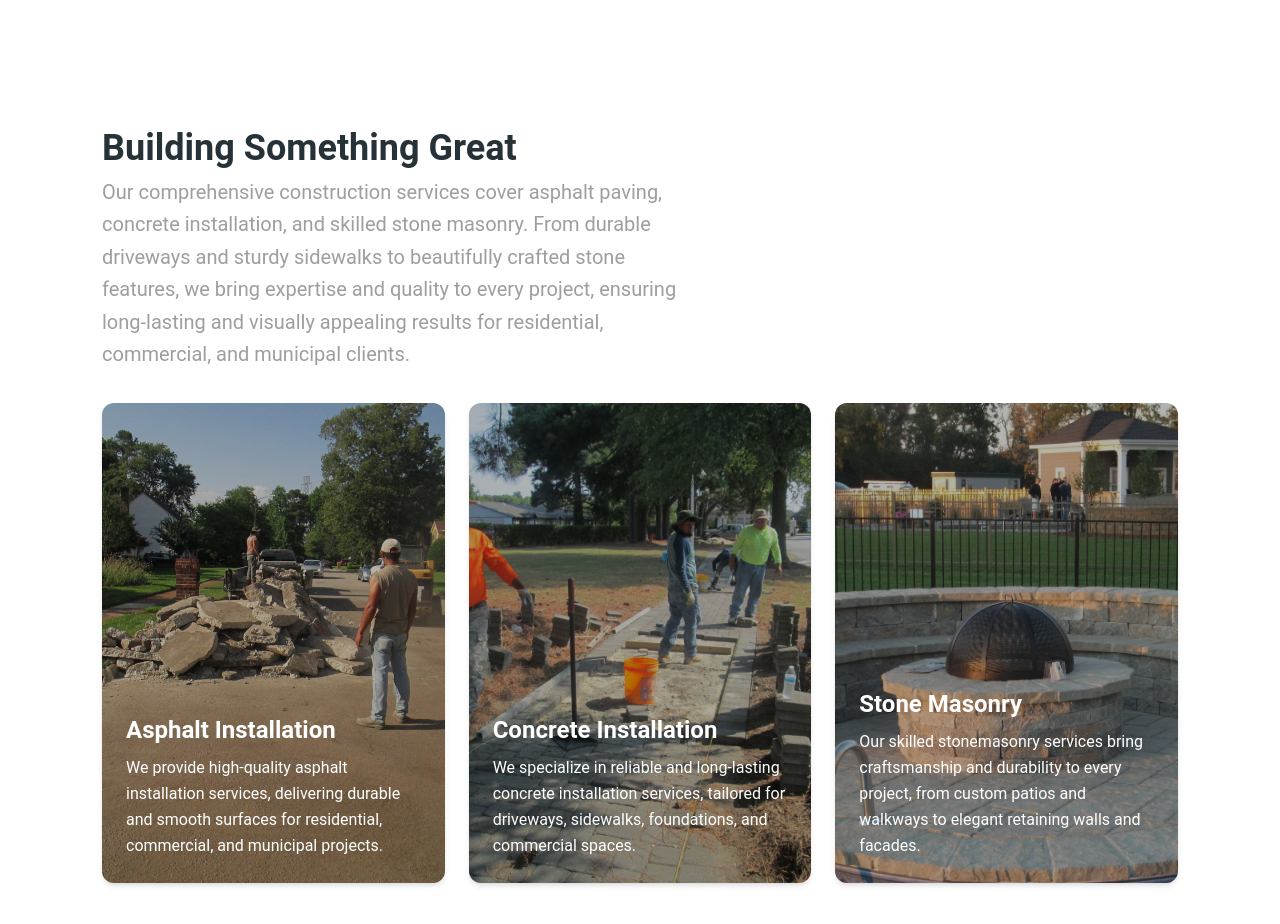
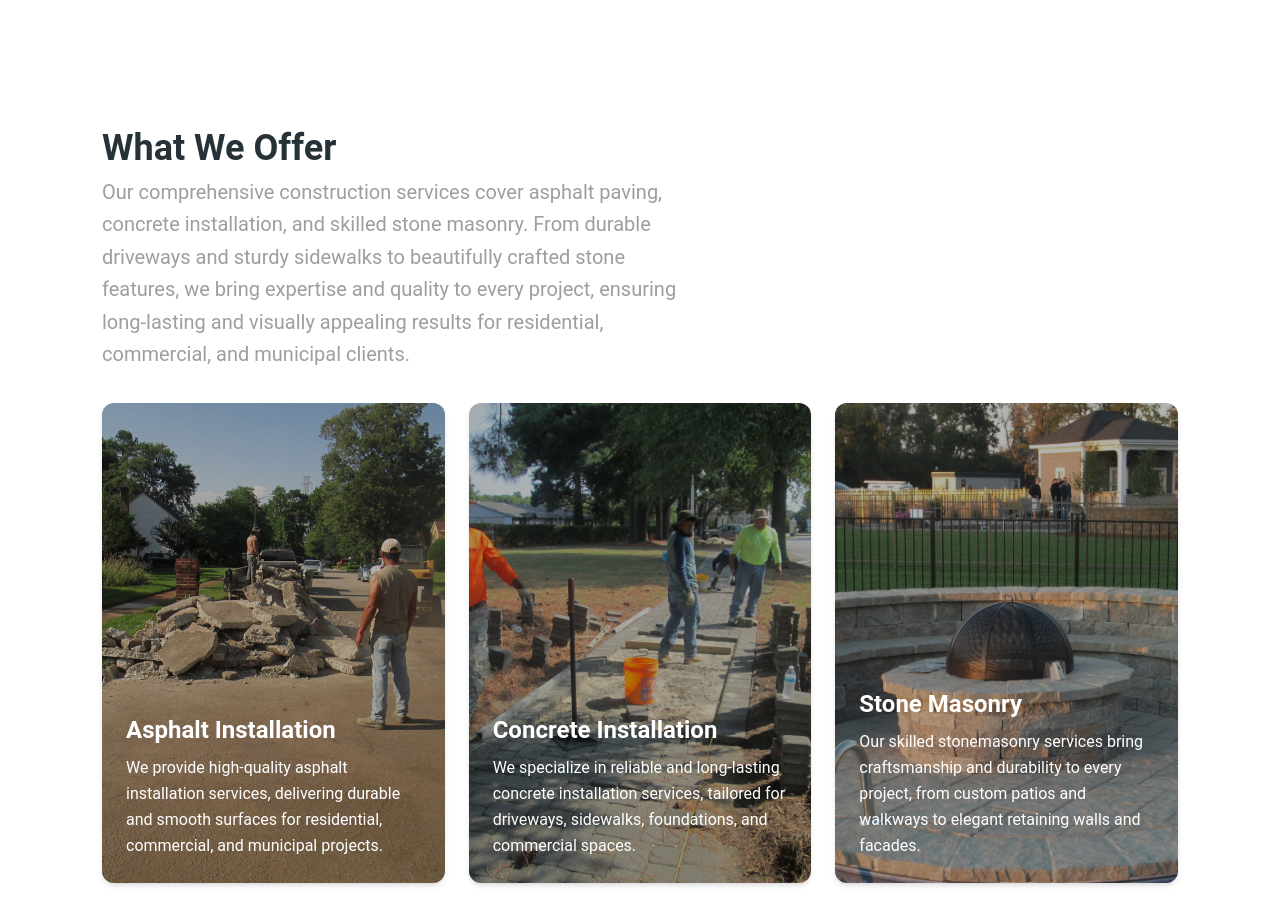
Before and after one commit to ch-MCMLXXXV/curbappeal, a Next.js app: page / in a window 1280 px wide. Shown: the part 2340-3264 px from the top of the page. Built offline with nearby package versions, Linux system fonts and the light colour scheme.

Commit message:
feat: changed name of section to What We Offer

```diff
--- a/src/components/work.js
+++ b/src/components/work.js
@@ -59,7 +59,7 @@ export function ContentSection4() {
         color='blue-gray'
         className='!text-3xl lg:!text-4xl'
       >
-        Building Something Great
+        What We Offer
       </Typography>
       <Typography
         variant='lead'
```
